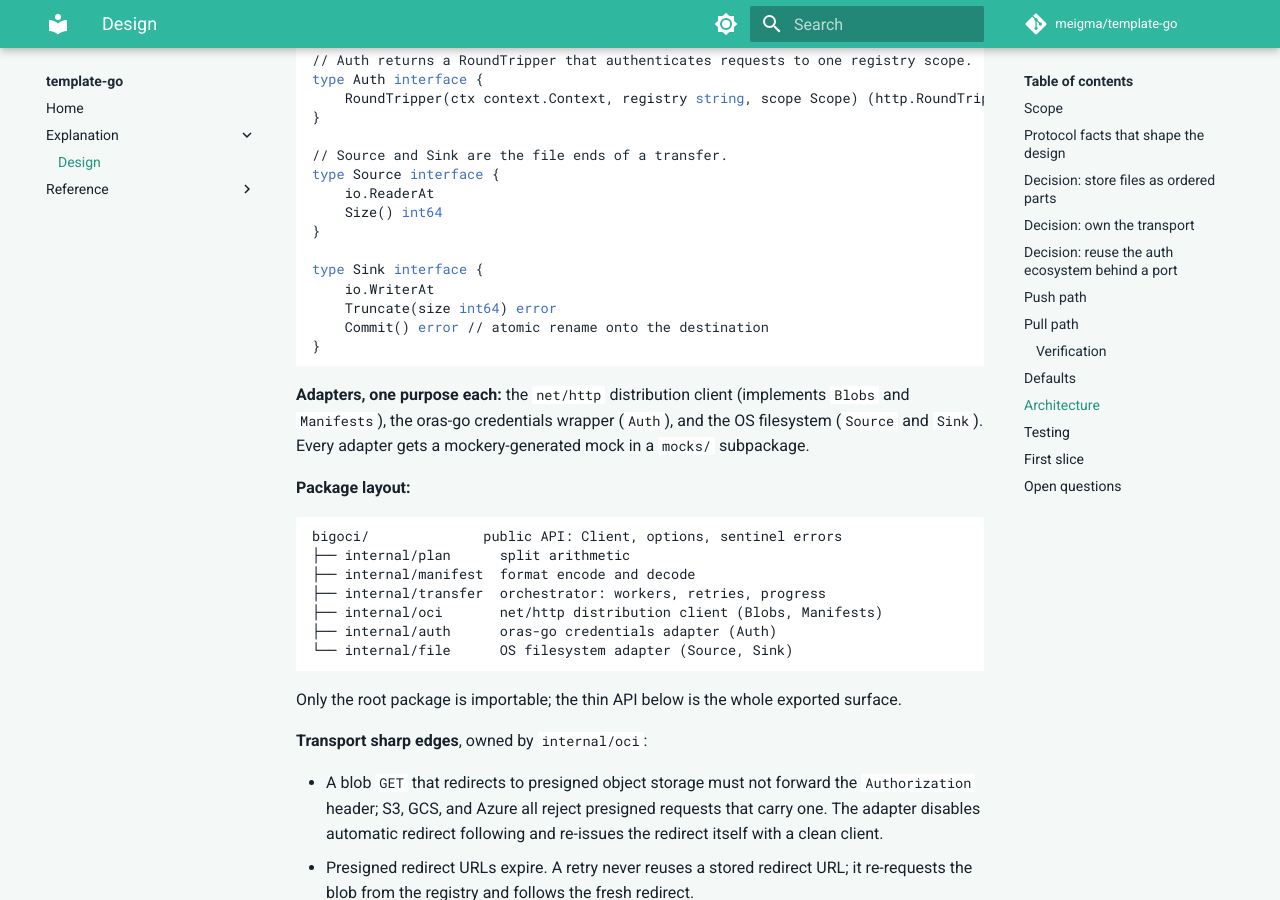
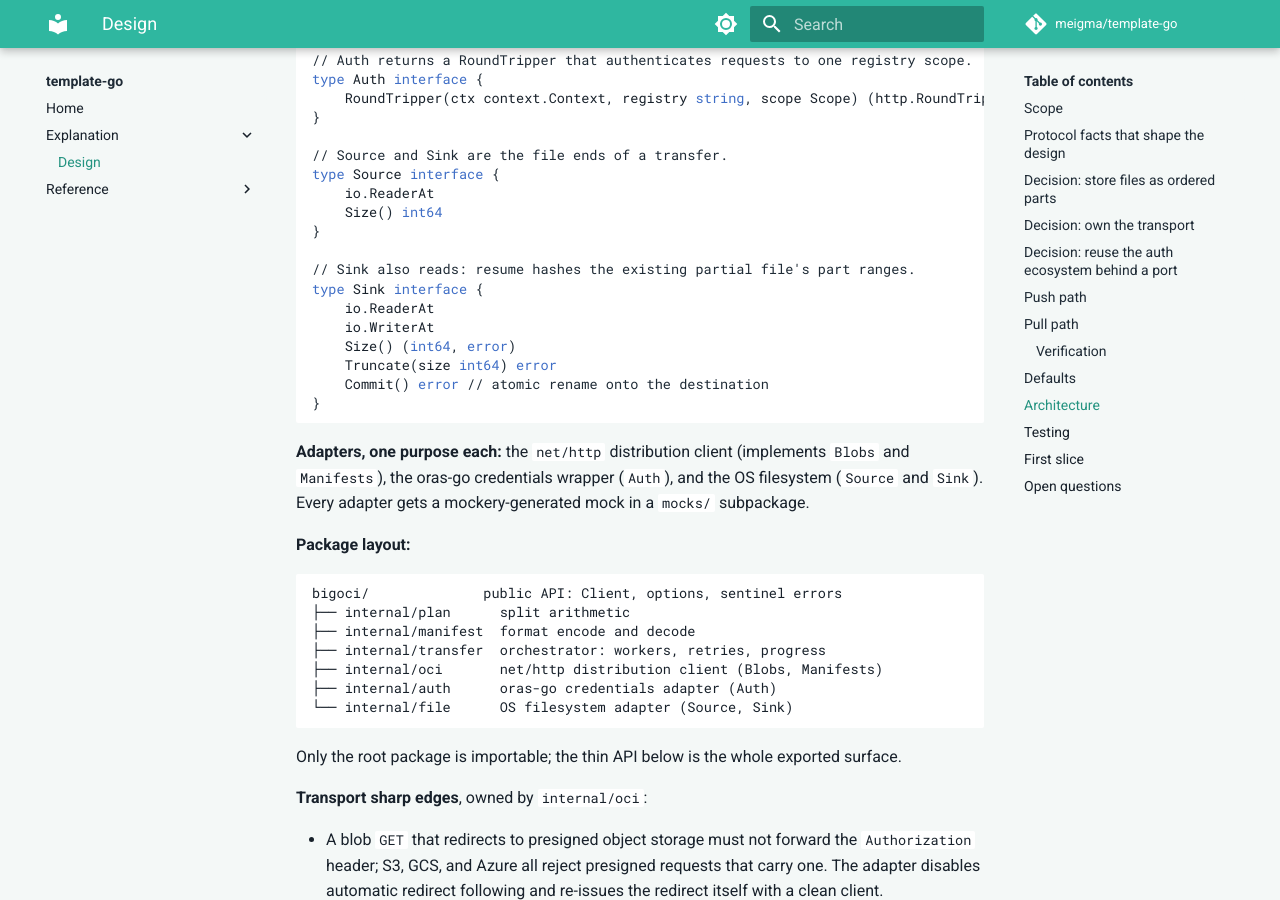
Before and after one commit to componere/bigoci, an MkDocs documentation site: the page built from docs/docs/explanation/design.md, in a window 1280 px wide and 900 px high, scrolled down 6242 px. Built offline with MkDocs 1.6.1 and Material for MkDocs 9.7.7, drawn with Linux system fonts in a browser that asks for light colours; comment, search, counter and statistics services are not loaded.

Commit message:
docs: make Sink port readable to support pull resume

```diff
--- a/docs/docs/explanation/design.md
+++ b/docs/docs/explanation/design.md
@@ -274,8 +274,11 @@ type Source interface {
     Size() int64
 }
 
+// Sink also reads: resume hashes the existing partial file's part ranges.
 type Sink interface {
+    io.ReaderAt
     io.WriterAt
+    Size() (int64, error)
     Truncate(size int64) error
     Commit() error // atomic rename onto the destination
 }
```
